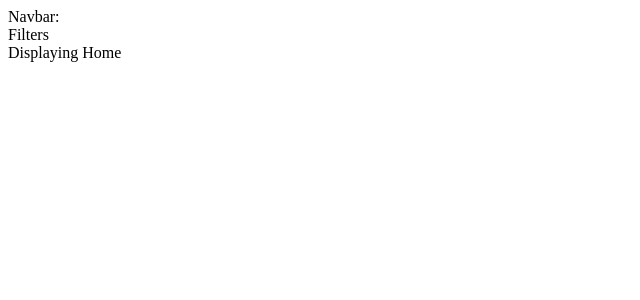
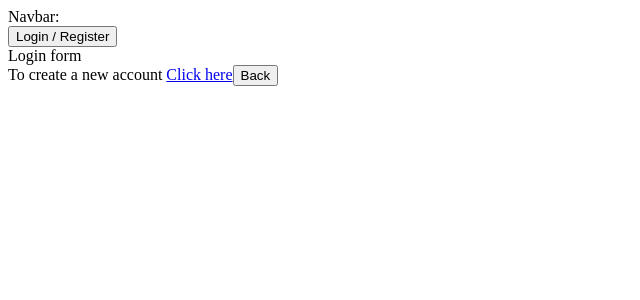
Before and after one commit to Vorpalwolf33/e-commerce, a React (Create React App) app in the folder client/: page /login in a window 1280 px wide. Shown: the top 300 px of the page, without its empty margins (0-640 px from the left). Built offline with nearby package versions, Linux system fonts and the light colour scheme.

Commit message:
Added the login and registration components

```diff
--- a/client/src/App.js
+++ b/client/src/App.js
@@ -3,6 +3,8 @@ import {BrowserRouter, Switch, Route, Link} from 'react-router-dom';
 
 import Home from './components/home/home';
 import Modal from './components/common/modal';
+import Login from './components/home/login';
+import Register from './components/home/register';
 
 function App() {
   return (
@@ -10,7 +12,9 @@ function App() {
       <Modal />
       <BrowserRouter>
         <Switch>
-          <Route path="/" component={Home}/>
+          <Route path="/" component={Home} exact={true}/>
+          <Route path="/login" component={Login} exact={true} />
+          <Route path="/register" component={Register} exact={true} />
         </Switch>
       </BrowserRouter>
     </div>
--- a/client/src/components/common/navbar.js
+++ b/client/src/components/common/navbar.js
@@ -5,7 +5,7 @@ import {Route, Switch} from 'react-router-dom';
 const GuestNavbar = (props) => {
     return (
         <div>
-            <button>Login</button>
+            <button onClick={() => {props.history.push('/login')}}>Login / Register</button>
         </div>
     )
 }
@@ -13,7 +13,7 @@ const GuestNavbar = (props) => {
 const CustomerNavbar = (props) => {
     return (
         <div>
-            <button>Prfile</button>
+            <button>Profile</button>
         </div>
     )
 }
@@ -33,7 +33,7 @@ export default (props) => {
             <Switch>
                 <Route path="/account" component={CustomerNavbar} />
                 <Route path="/admin" component={AdminNavbar} />
-                <Route path="/" exact={true} component={GuestNavbar}/>
+                <Route path="/" component={GuestNavbar}/>
             </Switch>
         </div>
     )
--- /dev/null
+++ b/client/src/components/home/login.js
@@ -0,0 +1,17 @@
+import React from 'react';
+import Navbar from '../common/navbar';
+import {Link} from 'react-router-dom';
+
+export default (props) => {
+    return (
+        <div>
+            <Navbar />
+            Login form
+            <form>
+
+            </form>
+            To create a new account <Link to="/register">Click here</Link>
+            <Link to="/"><button>Back</button></Link>
+        </div>
+    )
+}
--- /dev/null
+++ b/client/src/components/home/register.js
@@ -0,0 +1,18 @@
+import React from 'react';
+import Navbar from '../common/navbar';
+import {Link} from 'react-router-dom';
+
+export default (props) => {
+    return (
+        <div>
+            <Navbar />
+            Registration Form:
+            <form>
+
+            </form>
+            Already have an account? <Link to="/login">Click here</Link>
+            <Link to="/"><button>Back</button></Link>
+
+        </div>
+    )
+}
```
